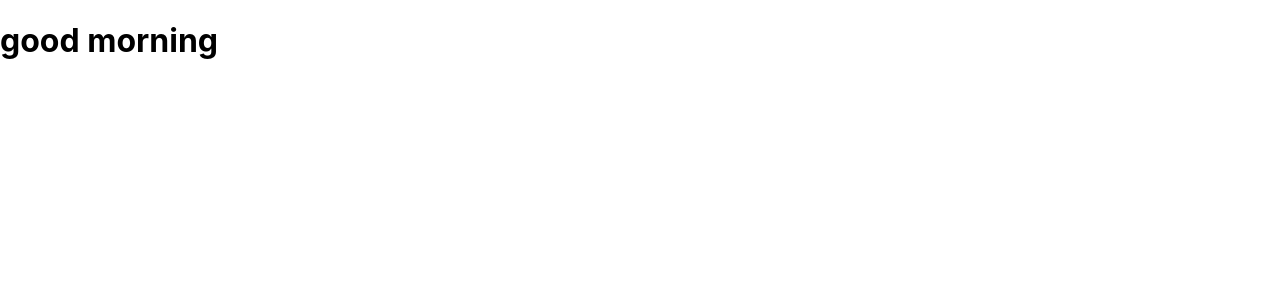
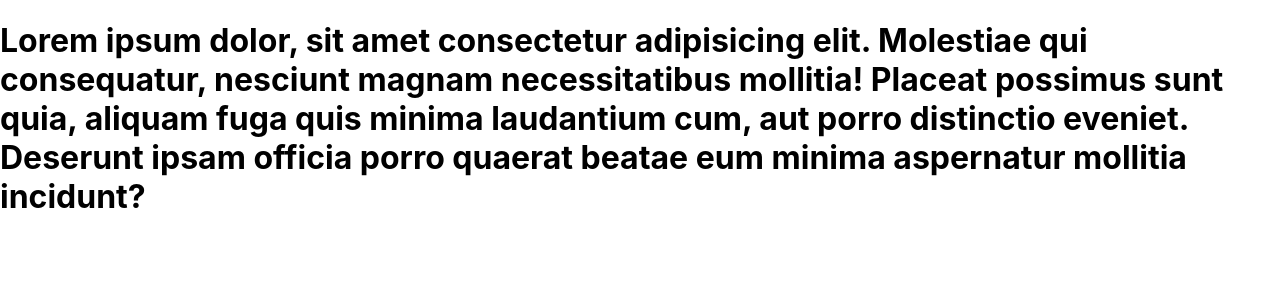
Before and after one commit to ravirajpatil123/Day14, a React (Create React App) app in the folder second-react-app/: page / in a window 1280 px wide. Shown: the top 300 px of the page. Built offline with nearby package versions, Linux system fonts and the light colour scheme.

Commit message:
formatting

```diff
--- a/second-react-app/src/App.js
+++ b/second-react-app/src/App.js
@@ -1,16 +1,14 @@
-
-function App(){
-    let jsx1=<h1>good morning </h1>;
-
-    // let jsx2= (
-    //   <>
-    //     <h1> Good night</h1>
-    //   </>
-    // );
-
-    // OR
-    let jsx2=<h1>good night</h1>
-    return true ? jsx1 : jsx2;
-
+function App() {
+  return (
+    <>
+      <h1>
+        Lorem ipsum dolor, sit amet consectetur adipisicing elit. Molestiae qui
+        consequatur, nesciunt magnam necessitatibus mollitia! Placeat possimus
+        sunt quia, aliquam fuga quis minima laudantium cum, aut porro distinctio
+        eveniet. Deserunt ipsam officia porro quaerat beatae eum minima
+        aspernatur mollitia incidunt?
+      </h1>
+    </>
+  );
 }
 export default App;
```
